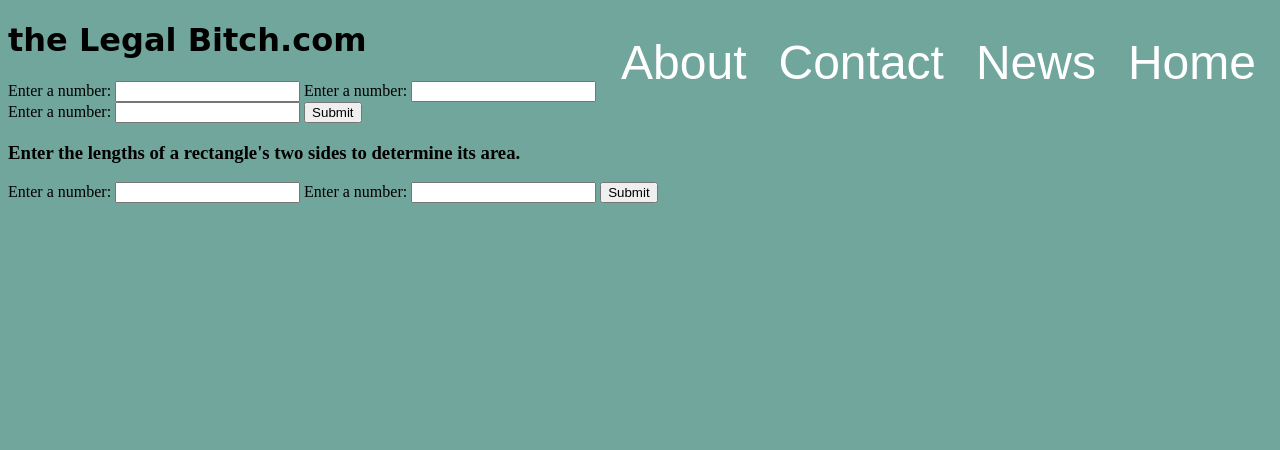
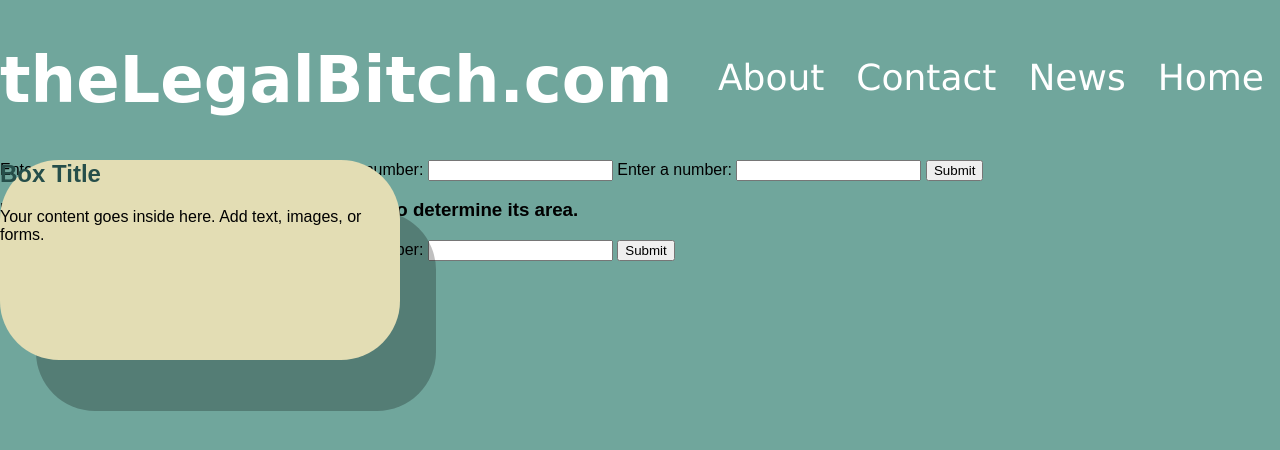
Before and after one commit to LunaT93/LegalBitch, a website: page src/index.html in a window 1280 px wide. Drawn offline with Linux system fonts and the light colour scheme; files whose address does not match are found by name; a web font is replaced by a local one.

Commit message:
added box and attempted css changes

```diff
--- a/src/css/styles.css
+++ b/src/css/styles.css
@@ -1,5 +1,11 @@
 body {
   background-color: #70A69C;
+  /* Idk if i need these below */
+  justify-content: center;
+  align-items: center;
+  min-height: 100vh;
+  margin: 0;
+  font-family: sans-serif;
 }
 
 @font-face {
@@ -14,7 +20,8 @@ body {
 
 h1 {
   font-family: "Witched", cursive;
-  color
+  color: #ffffff;
+  font-size: 64px;
 }
 
 /* Add a black background color to the top navigation */
@@ -28,11 +35,26 @@ h1 {
   text-align: center;
   padding: 14px 16px;
   text-decoration: none;
-  font-size: 48px;
-  font-family: "Arial";
+  font-size: 36px;
+  font-family: "Verdana";
 }
 
 /* Change the color of links on hover */
 .topnav a:hover {
   color: #F1AdA0;
 }
+
+.custom-box {
+  position: absolute;
+width: 400px;
+height: 200px;
+
+background: #E3DDB4;
+box-shadow: 36px 51px 0px rgba(0, 0, 0, 0.25);
+border-radius: 59px;
+}
+
+.custom-box h2 {
+  margin-top: 0;
+  color: #264E4A; /* heading color */
+}
--- a/src/index.html
+++ b/src/index.html
@@ -13,7 +13,13 @@
   <a href="#about">About</a>
 </div>
 
-  <h1>the Legal Bitch.com</h1>
+  <h1>theLegalBitch.com</h1>
+
+  <div class="custom-box">
+    <h2>Box Title</h2>
+    <p>Your content goes inside here. Add text, images, or forms.</p>
+  </div>
+
   <form id="triangle-checker-form">
     <label for="length1">Enter a number:</label>
     <input id="length1" type="number">
```
